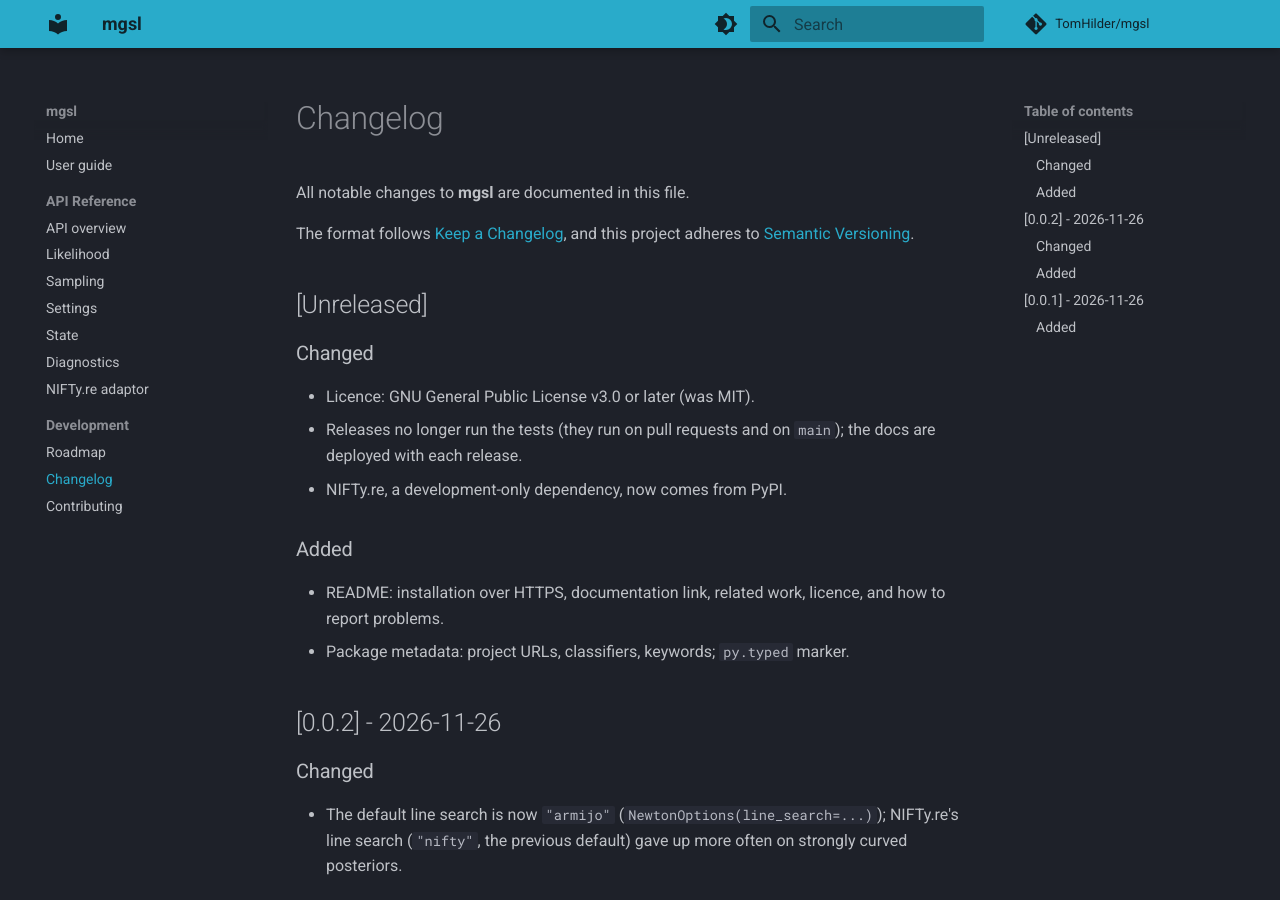
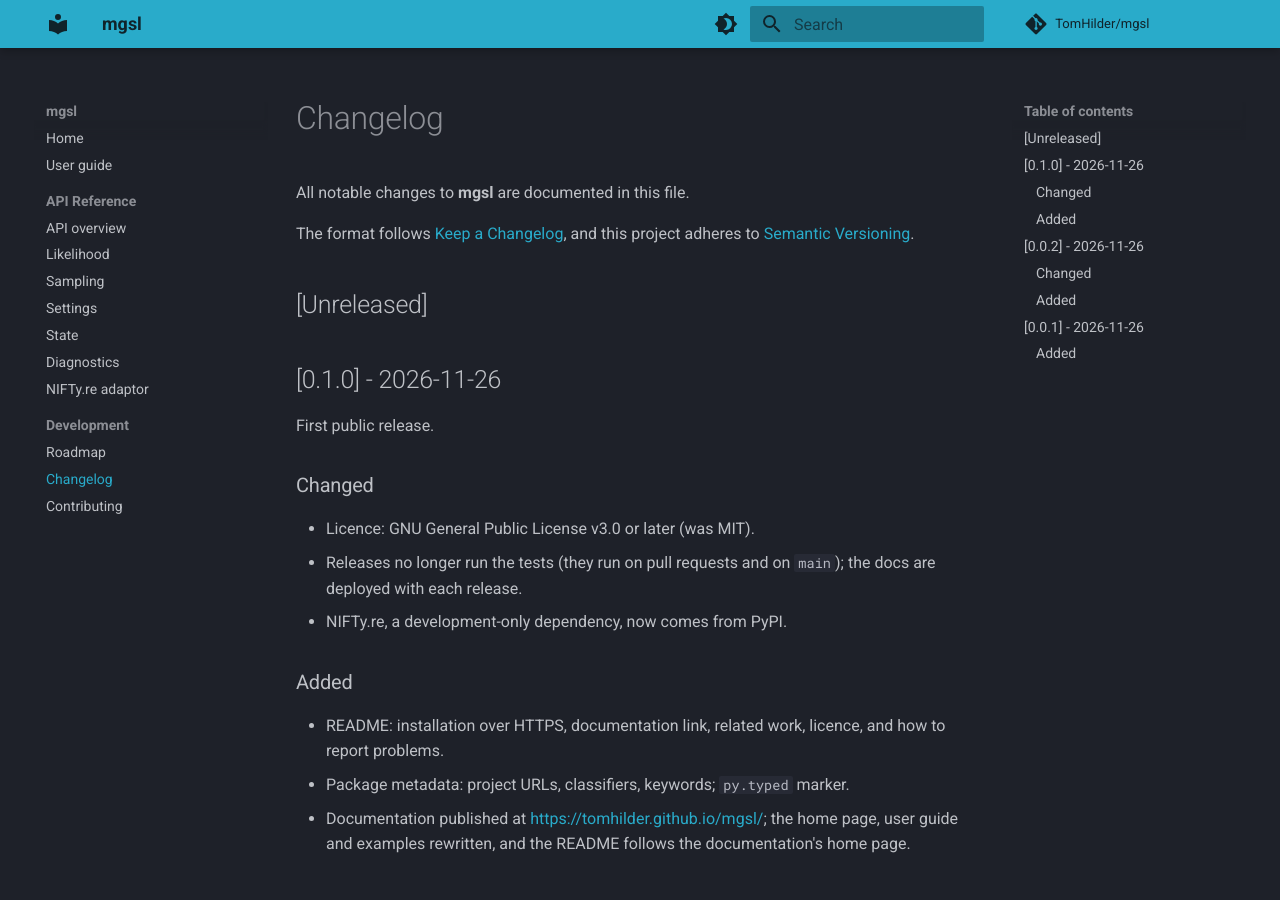
Before and after one commit to TomHilder/mgsl, an MkDocs documentation site: the page built from docs/changelog.md, in a window 1280 px wide and 900 px high. Built offline with MkDocs 1.6.1 and Material for MkDocs 9.7.7, drawn with Linux system fonts in a browser that asks for light colours; comment, search, counter and statistics services are not loaded.

Commit message:
Changelog: 0.1.0
Co-Authored-By: Claude Opus 5.5 <noreply@anthropic.com>

```diff
--- a/docs/changelog.md
+++ b/docs/changelog.md
@@ -5,6 +5,10 @@ All notable changes to **mgsl** are documented in this file.
 The format follows [Keep a Changelog](https://keepachangelog.com/en/1.0.0/), and this project adheres to [Semantic Versioning](https://semver.org/spec/v2.0.0.html).
 
 ## [Unreleased]
+
+## [0.1.0] - 2026-11-26
+
+First public release.
 
 ### Changed
 
@@ -18,6 +22,8 @@ The format follows [Keep a Changelog](https://keepachangelog.com/en/1.0.0/), and
 - README: installation over HTTPS, documentation link, related work, licence, and how to
   report problems.
 - Package metadata: project URLs, classifiers, keywords; `py.typed` marker.
+- Documentation published at <https://tomhilder.github.io/mgsl/>; the home page, user guide
+  and examples rewritten, and the README follows the documentation's home page.
 
 ## [0.0.2] - 2026-11-26
 
```
